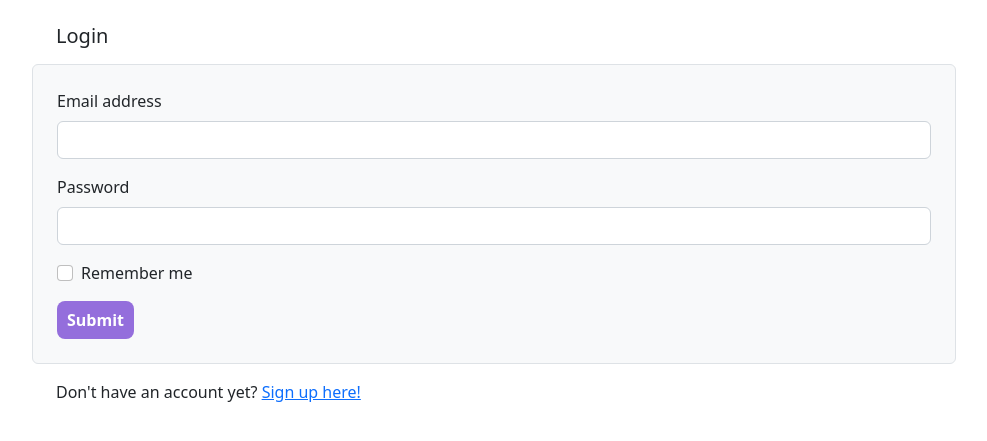
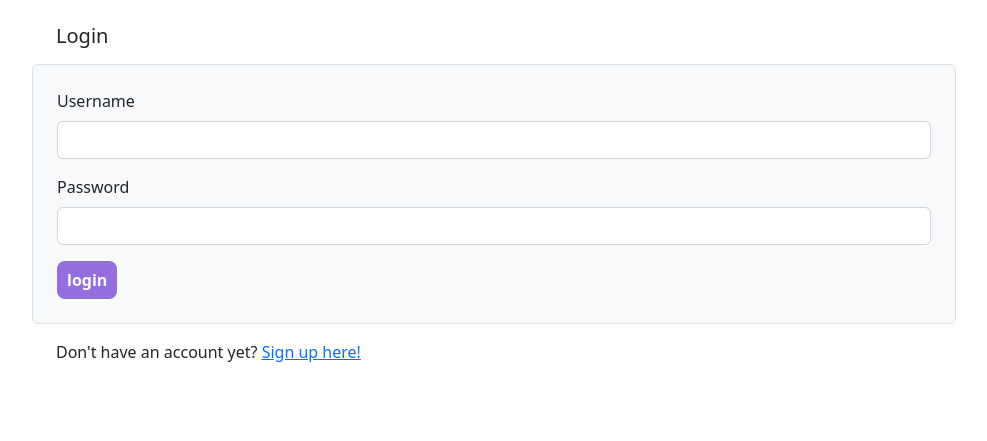
Before and after one commit to ridonky/lulualerts, a Django app: template retail_alerts/lulu_alerts/templates/lulu_alerts/login.html in a window 1280 px wide. Shown: the part 56-497 px from the top of the page, without its empty margins (146-1133 px from the left). Run offline with Django 3.2, Linux system fonts and the light colour scheme; the template is opened without the code that fills it, so the values that code supplies are empty.

Commit message:
created auth & login views

```diff
--- a/retail_alerts/lulu_alerts/templates/lulu_alerts/login.html
+++ b/retail_alerts/lulu_alerts/templates/lulu_alerts/login.html
@@ -5,20 +5,24 @@
   <div class="container my-4">
     <div class="mx-5 px-5">
       <h5 class="px-4"> Login </h5>
-      <form class="border px-4 py-4 my-3 rounded bg-light">
+      {% if message %}
+      <div> {{ message }} </div>
+      {% endif %}
+      <form class="border px-4 py-4 my-3 rounded bg-light" action ="{% url 'lulu_alerts:login' %}" method="POST">
+        {% csrf_token %}
         <div class="mb-3">
-          <label for="exampleInputEmail1" class="form-label">Email address</label>
-          <input type="email" class="form-control" id="exampleInputEmail1" aria-describedby="emailHelp">
+          <label for="exampleInputUsername1" class="form-label">Username</label>
+          <input type="text" class="form-control" name="username" id="exampleInputUsername1">
         </div>
         <div class="mb-3">
           <label for="exampleInputPassword1" class="form-label">Password</label>
-          <input type="password" class="form-control" id="exampleInputPassword1">
+          <input type="password" class="form-control" name="password" id="exampleInputPassword1">
         </div>
-        <div class="mb-3 form-check">
+        <!-- <div class="mb-3 form-check">
           <input type="checkbox" class="form-check-input" id="exampleCheck1">
           <label class="form-check-label" for="exampleCheck1">Remember me</label>
-        </div>
-        <button type="submit" class="btn btn-primary">Submit</button>
+        </div> -->
+        <input type="submit" class="btn btn-primary" value="login">
       </form>
       <div class="px-4">Don't have an account yet?  <a href="{% url 'lulu_alerts:signup' %}">Sign up here!</a></div>
     </div>
--- a/retail_alerts/lulu_alerts/urls.py
+++ b/retail_alerts/lulu_alerts/urls.py
@@ -7,7 +7,7 @@ app_name="lulu_alerts"
 urlpatterns = [
     path("", views.index, name="index"),
     path("products", views.products, name="products"),
-    path("login", views.login, name="login"),
+    path("login", views.login_view, name="login"),
     path("signup", views.signup, name="signup"),
     path("new_alert=<alert_type>", views.newalert, name="newalert"),
     path("myalerts", views.myalerts,name="myalerts")
```
Also changed, not shown: retail_alerts/lulu_alerts/views.py (+24 -2 lines), retail_alerts/db.sqlite3.
